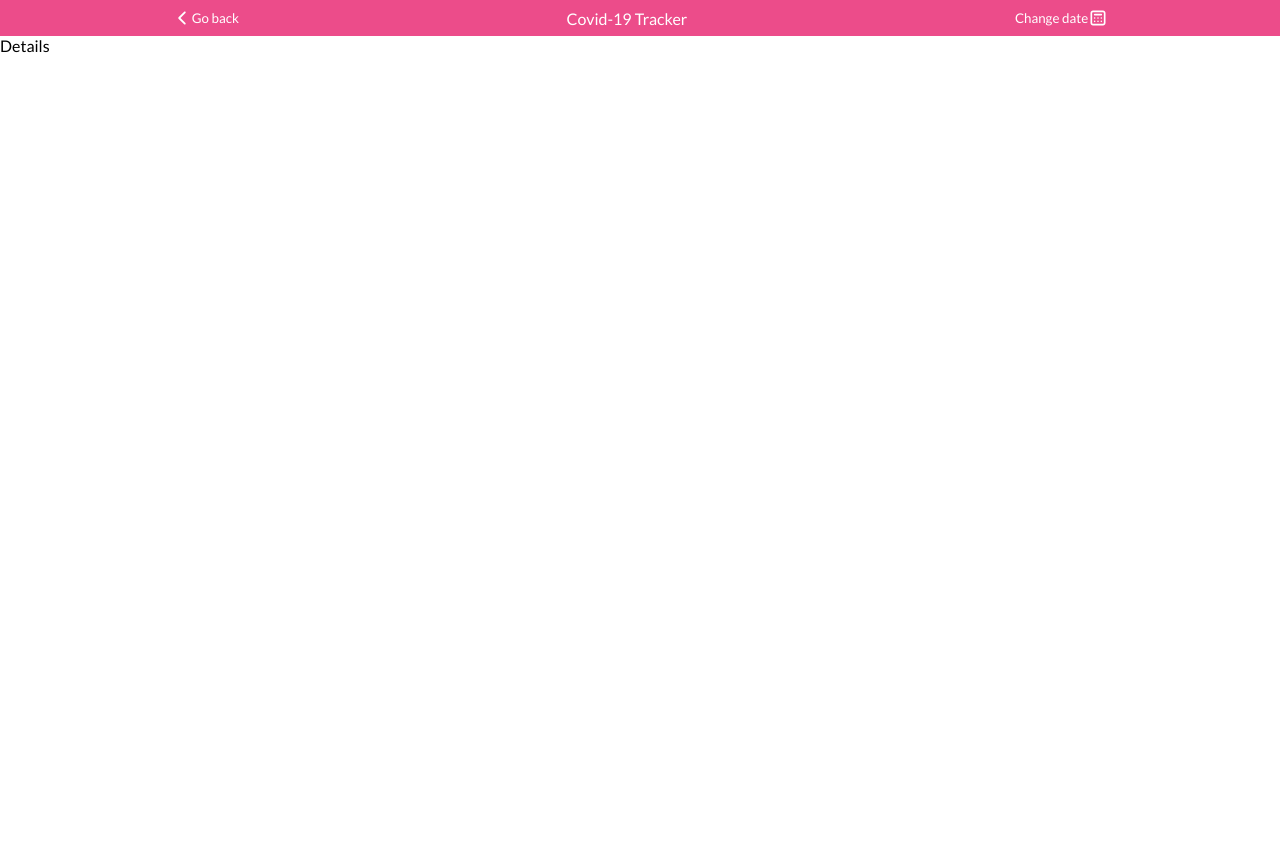
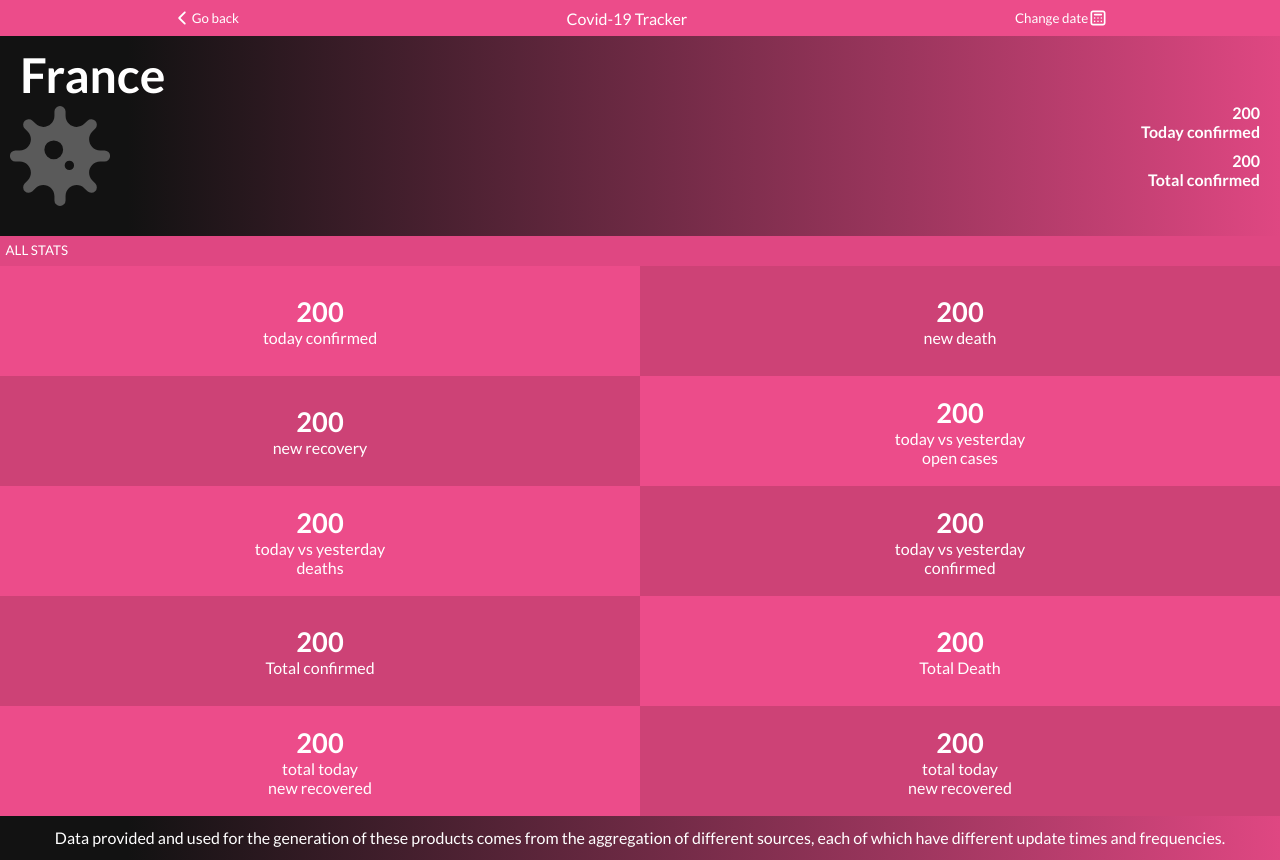
Before and after one commit to TimmyChan99/covid19-tracker, a React (Create React App) app: page /detail in a window 1280 px wide. Before the commit the page ends 800 px from the top, so only its background shows below. Built offline with nearby package versions, Linux system fonts and the light colour scheme.

Commit message:
Style the detail page

```diff
--- a/src/App.css
+++ b/src/App.css
@@ -18,6 +18,12 @@ button {
   align-items: center;
 }
 
+.d-flex-column {
+  display: flex;
+  flex-direction: column;
+  align-items: center;
+}
+
 header {
   background-color: #ec4c8a;
   color: #fff;
--- a/src/component/detailsPage/Details.jsx
+++ b/src/component/detailsPage/Details.jsx
@@ -1,8 +1,68 @@
 import React from 'react'
+import './details.css'
+import { FaVirus } from 'react-icons/fa'
 
 const Details = () => {
 	return (
-		<div>Details</div>
+		<div className="country_details">
+			<div className="headline">
+       <h2>France</h2>
+			 <div className="headline_stat d-flex-column">
+				 <span>200</span>
+				 <span>Today confirmed</span>
+			 </div>
+			 <div className="headline_stat d-flex-column">
+				 <span>200</span>
+				 <span>Total confirmed</span>
+			 </div>
+			 <FaVirus />
+			</div>
+			<small>ALL STATS</small>
+			<div className="today_confirmed box d-flex-column">
+				<span className="stat_number">200</span>
+				<span>today confirmed</span>
+			</div>
+			<div className="new_death box-odd d-flex-column">
+				<span className="stat_number">200</span>
+				<span>new death</span>
+			</div>
+			<div className="new_recovery box-odd d-flex-column">
+				<span className="stat_number">200</span>
+				<span>new recovery</span>
+			</div>
+			<div className="today_vs_yesterday_open_cases box d-flex-column">
+				<span className="stat_number">200</span>
+				<span>today vs yesterday <br /> open cases</span>
+			</div>
+			<div className="today_vs_yesterday_deaths box d-flex-column">
+				<span className="stat_number">200</span>
+				<span>today vs yesterday <br /> deaths</span>
+			</div>
+			<div className="today_vs_yesterday_confirmed box-odd d-flex-column">
+				<span className="stat_number">200</span>
+				<span>today vs yesterday <br /> confirmed</span>
+			</div>
+			<div className="total_confirmed box-odd d-flex-column">
+				<span className="stat_number">200</span>
+				<span>Total confirmed</span>
+			</div>
+			<div className="total_new_death box d-flex-column">
+				<span className="stat_number">200</span>
+				<span>Total Death</span>
+			</div>
+			<div className="total_today_new_recovered box d-flex-column">
+				<span className="stat_number">200</span>
+				<span>total today <br /> new recovered</span>
+			</div>
+			<div className="total_yesterday_deaths box-odd d-flex-column">
+				<span className="stat_number">200</span>
+				<span>total today <br /> new recovered</span>
+			</div>
+			<p>Data provided and used for the generation of these products
+				 comes from the aggregation of different sources,
+				 each of which have different update times and frequencies.
+			</p>
+		</div>
 	)
 }
 
--- /dev/null
+++ b/src/component/detailsPage/details.css
@@ -0,0 +1,70 @@
+.country_details {
+  display: grid;
+	width: 100vw;
+	height: 100vh;
+	grid-template-columns: 50vw 50vw;
+	grid-template-rows: 200px 30px repeat(5, 110px) auto;
+	color: #fff;
+}
+
+div {
+	border: none;
+}
+
+.headline {
+	grid-column: 1/3;
+	background: linear-gradient(to right, #121212 10%, #df4782);
+	position: relative;
+
+}
+
+.headline h2 {
+	font-size: 3em;
+	margin: 10px auto auto 20px;
+}
+
+.headline_stat {
+	align-items: flex-end;
+	margin: auto 20px 10px auto;
+	font-weight: 600;
+}
+
+.headline svg {
+	position: absolute;
+	left: 10px;
+	bottom: 30px;
+	font-size: 100px;
+	opacity: 0.3;
+}
+
+.country_details small {
+	background-color: #df4782;
+	grid-column: 1/3;
+	padding: 5.5px;
+}
+
+.box-odd,
+.box {
+  background: #ec4c8a;
+	justify-content: center;
+	text-align: center;
+	font-weight: 500;
+}
+
+.box-odd {
+  background-color: #cd4276;
+}
+
+.stat_number {
+	font-size: 1.7em;
+	font-weight: 700;
+}
+
+.country_details p {
+	grid-column: 1/3;
+	background: linear-gradient(to right, #121212 10%, #df4782);
+	padding: 10px;
+	font-size: 16px;
+	line-height: 1.5em;
+	text-align: center;
+}
```
